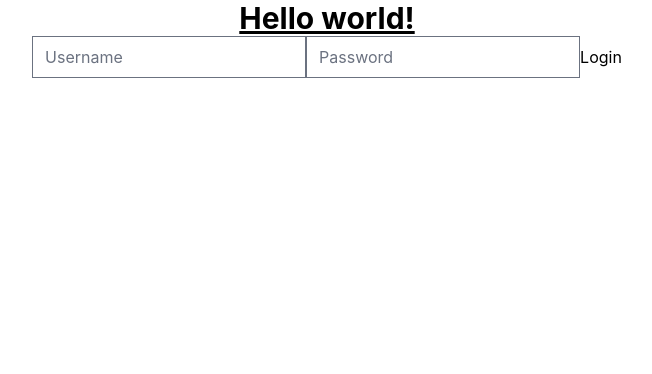
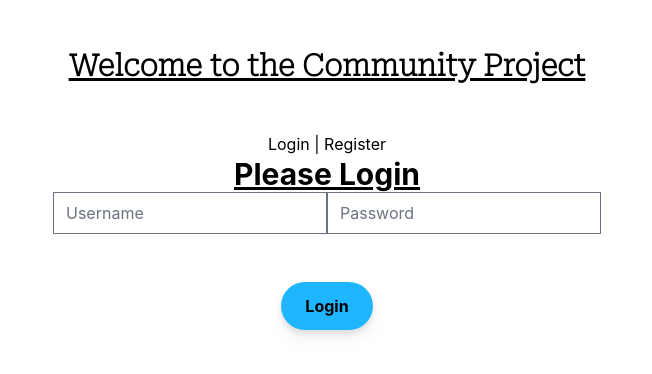
Before and after one commit to rachel-labri-tipton/the-community-project-frontend, a React (Create React App) app: page /login in a window 1280 px wide. Shown: the top 374 px of the page, without its empty margins (313-965 px from the left). Built offline with nearby package versions, Linux system fonts and the light colour scheme.

Commit message:
updating user login and registration

```diff
--- a/src/App.js
+++ b/src/App.js
@@ -1,33 +1,75 @@
-import React from "react"
-import { Routes, BrowserRouter as Router, Route } from "react-router-dom"
+import React, { useState } from "react"
+import { Routes, BrowserRouter as Router, Route, Link } from "react-router-dom"
 import Login from "./components/Login"
 import WelcomePage from "./components/WelcomePage";
 import NavbarDesign from "./components/Navbar"
-import TailWind from "./components/TailWindSource";
+import LandingPage from "./components/LandingPage";
 import Register from "./components/Register"
 import BlogPost from "./components/BlogPosts";
 import './App.css';
 
 function App() {
+  const [loggedIn, setLoggedIn] = React.useState(false)
+  const [isAuthor, setIsAuthor] = React.useState(false)
+  const [username, setUser] = React.useState()
+
   return (
     <div className="App">
-      <Router>
+      <>
+        <h1 className="text-3xl font-bold font-serif underline mb-6 mt-6">Welcome to the Community Project</h1>
+      </>
+
+      <nav>
+        {loggedIn ? (
+          <>
+            <div>Welcome back {username} ! </div>
+            <Link to="blogposts">Blogposts</Link>
+            {" | "}
+            <Link to="communitymembers">Community Members</Link>
+            {" | "}
+            <Link to="landingpage">LandingPage</Link>
+            {" | "}
+            <Link to="logout" onClick={() => {
+              setLoggedIn(false)
+              window.localStorage.clear()
+            }}
+            >LogOut</Link>
+
+          </>
+        ) : (
+          <>
+            <Link to="/login">Login</Link>
+            {" | "}
+            <Link to="/register">Register</Link>
+          </>
+        )
+        }
+      </nav>
+      <main>
         <Routes>
-          {/* <Route path="/" element={<NavbarDesign />}> */}
           <Route path="/" element={<WelcomePage />} />
-          <Route path="TailWindPractice" element={<TailWind />} />
           <Route path="register" element={<Register />} />
-          <Route path="login" element={<Login />} />
-          {/* <Route path="about" element={<About />} /> */}
+          <Route
+            path="login"
+            element={<Login
+              onLogin={(username) => {
+                setLoggedIn(true)
+                setUser(username)
+              }} />} />
           <Route path="blogposts" element={<BlogPost />} />
-          {/* </Route> */}
+          <Route path="LandingPage" element={<LandingPage />} />
+          <Route path="communitymembers" element={<CommunityMembers />} />
         </Routes>
-      </Router>
-
+      </main>
     </div>
 
   )
 }
 
+const CommunityMembers = () => {
+  return (
+    <h1>This is our Member Page</h1>
+  )
+}
 
 export default App
--- a/src/components/TailWindSource.js
+++ b/src/components/LandingPage.js
@@ -1,10 +1,10 @@
 import React, { useState } from "react"
 import axios from "axios"
-import { useNavigate, Link } from "react-router-dom"
+import { Link } from "react-router-dom"
 
 
 
-const TailWind = () => {
+const LandingPage = () => {
 
     return (
         <div class="drop-shadow-xl">
@@ -33,4 +33,4 @@ const TailWind = () => {
     )
 }
 
-export default TailWind
+export default LandingPage
--- a/src/components/Login.js
+++ b/src/components/Login.js
@@ -1,43 +1,56 @@
 import React, { useState } from "react"
 import axios from "axios"
+import useLocalStorage from "../hooks/useLocalStorage"
 import { useNavigate } from "react-router-dom"
 
-const Login = () => {
+const Login = (props) => {
+    const [accessToken, setAccessToken] = useLocalStorage("accessToken", "")
+    const [refreshToken, setRefreshToken] = useLocalStorage("refreshToken", "")
+    const [username, setUsername] = useLocalStorage("username", "")
+    const [formData, setFormData] = useState({})
+    const [error, setError] = useState(false)
+    const navigate = useNavigate()
 
-    const [formData, setFormData] = useState({})
-    const [errorMessage, setErrorMessage] = useState(null)
-    const navigate = useNavigate()
 
     const onChange = (e) => {
         setFormData({ ...formData, [e.target.name]: e.target.value })
     }
 
-    const onSubmit = async (e) => {
+    const onLogin = async (e) => {
         e.preventDefault()
         try {
             const response = await axios.post("http://127.0.0.1:8000/api/token/", formData)
-            console.log(response)
-            if (response.ok) {
+            const result = await response
+            console.log(result)
 
-                localStorage.setItem("Access Token", response.data.access)
-                localStorage.setItem("Refresh Token", response.data.refresh)
-                console.log("Success")
-                navigate("blogposts")
+            if (response.statusText === "OK") {
+                console.log("ok")
+                setAccessToken(response.data.access)
+                setRefreshToken(response.data.refresh)
+                setUsername(formData.username)
+                console.log("Successful login for", formData.username)
+                const username = formData.username
+                props.onLogin(username)
+                navigate("/landingpage")
             }
-        } catch (e) {
-            setErrorMessage(e.response.data.detail)
-            console.log("")
+
+        }
+        catch (err) {
+            console.log(err)
+            setError(true)
         }
     }
+
+
     //when logged in successfully 1)
 
     return (
         <div>
             <h1 className="text-3xl font-bold underline">
-                Hello world!
+                Please Login
             </h1>
-            {errorMessage && <div >{errorMessage}</div>}
-            <form onSubmit={onSubmit}>
+            {error && <div>Heavens to Betsy, we weren't able to log you in.</div>}
+            <form onSubmit={onLogin}>
                 <input
                     type="text"
                     placeholder="Username"
@@ -50,10 +63,15 @@ const Login = () => {
                     name="password"
                     onChange={onChange}
                 />
-                <button type="submit">Login</button>
+                <div>
+
+                    <button type="submit" class="bg-blue hover:bg-pink font-bold py-2 px-4 rounded-full rounded-r-4xl rounded-l-4xl drop-shadow-lg mt-6">Login</button>
+                </div>
+
             </form>
         </div>
     )
 }
 
+
 export default Login
--- a/src/components/Navbar.js
+++ b/src/components/Navbar.js
@@ -2,7 +2,17 @@ import { Link, Outlet } from "react-router-dom";
 import { useLocation } from "react-router-dom"
 
 function NavbarDesign() {
-    return
+    // const location = useLocation()
+
+    // const [isLoggedIn, setIsLoggedIn] = useState(undefined)
+
+    // useEffect(() => {
+    //     const token = localStorage.getItem("token");
+    //     setIsLoggedIn(!token ? false : true)
+    // }, [location])
+    return (
+        <nav></nav>
+    )
 
 
 
--- a/src/components/Register.js
+++ b/src/components/Register.js
@@ -35,9 +35,9 @@ const Register = () => {
             console.log(`Welcome ${response.data.username}`)
             if (response.ok) {
                 // props.onRegister(result)
-                navigate('/login')
+                navigate('/landingpage')
             }
-            else {
+            else if (response.status.Http) {
                 alert("Sorry! Registration did not work" `${response.data.username} already exists`)
             }
 
--- a/src/index.js
+++ b/src/index.js
@@ -8,7 +8,9 @@ import { BrowserRouter } from 'react-router-dom';
 const root = ReactDOM.createRoot(document.getElementById('root'));
 root.render(
   <React.StrictMode>
-    <App />
+    <BrowserRouter>
+      <App />
+    </BrowserRouter>
   </React.StrictMode>
 );
 
```
